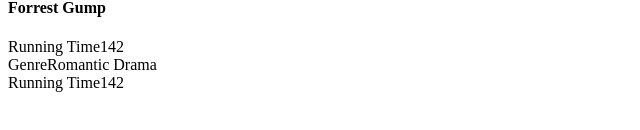
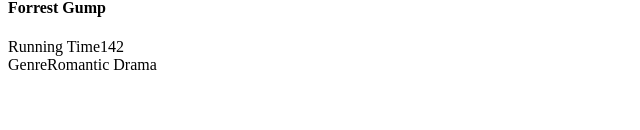
Before and after one commit to JaronL-Tech/Movie-frontend-jaron, a React (Create React App) app: page / in a window 1280 px wide. Shown: the part 202-332 px from the top of the page, without its empty margins (0-640 px from the left). Built offline with nearby package versions, Linux system fonts and the light colour scheme.

Commit message:
Created a movie obj and debugged.

```diff
--- a/src/App.jsx
+++ b/src/App.jsx
@@ -4,15 +4,17 @@
 import MovieInfo from "./components/MovieInfo/Movieinfo";
 
 function App() {
+  const selectiveMovie = {
+    title: "Forrest Gump",
+    runningTime: 142,
+    genre: "Romantic Drama",
+  };
+
   return (
     <div className="App">
       <Header />
       <MovieList />
-      <MovieInfo
-        title="Forrest Gump"
-        runningTime={142}
-        genre="Romantic Drama"
-      />
+      <MovieInfo movieObj={selectiveMovie} />
     </div>
   );
 }
--- a/src/components/MovieInfo/Movieinfo.jsx
+++ b/src/components/MovieInfo/Movieinfo.jsx
@@ -1,19 +1,15 @@
-const MovieInfo = ({ title, runningTime, genre }) => {
+const MovieInfo = ({ movieObj }) => {
   return (
     <div>
-      <h4>{title}</h4>
+      <h4>{movieObj.title}</h4>
       <div>
         <div>
           <span>Running Time</span>
-          <span>{runningTime}</span>
+          <span>{movieObj.runningTime}</span>
         </div>
         <div>
           <span>Genre</span>
-          <span>{genre} </span>
-        </div>
-        <div>
-          <span>Running Time</span>
-          <span>142</span>
+          <span>{movieObj.genre}</span>
         </div>
       </div>
     </div>
```
